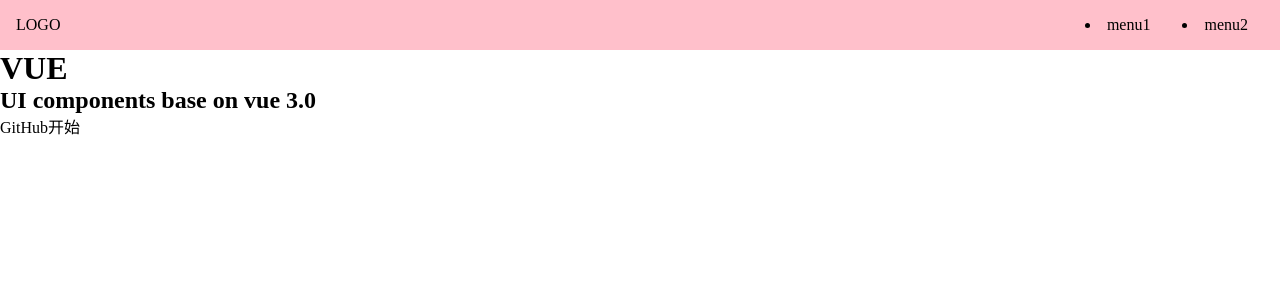
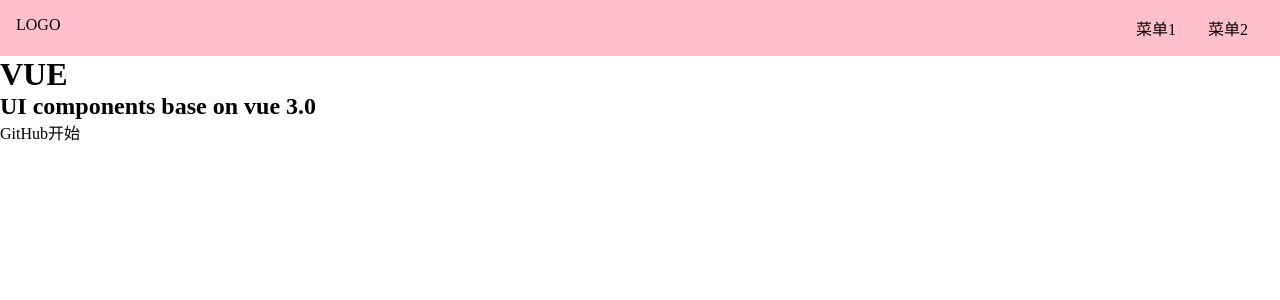
Before and after one commit to goldEli/vui, a Vue app: page /#/ in a window 1280 px wide. Shown: the top 300 px of the page. Built offline with nearby package versions, Linux system fonts and the light colour scheme.

Commit message:
add Topnav

```diff
--- a/src/Test.vue
+++ /dev/null
@@ -1,3 +0,0 @@
-<template>
-  <div>test</div>
-</template>
--- a/src/Test2.vue
+++ /dev/null
@@ -1,3 +0,0 @@
-<template>
-  <div>test2</div>
-</template>
--- /dev/null
+++ b/src/components/Topnav.vue
@@ -0,0 +1,33 @@
+<template>
+  <div class="topnav">
+    <div class="logo">LOGO</div>
+    <ul class="menu">
+      <li>菜单1</li>
+      <li>菜单2</li>
+    </ul>
+  </div>
+</template>
+<script lang="ts">
+export default {
+
+}
+</script>
+<style lang="scss" scoped>
+.topnav {
+  background: pink;
+  display: flex;
+  padding: 16px;
+  > .logo {
+    max-width: 6em;
+    margin-right: auto;
+  }
+  > .menu {
+    display: flex;
+    white-space: nowrap;
+    flex-wrap: nowrap;
+    > li {
+      margin: 0 1em;
+    }
+  }
+}
+</style>
--- a/src/views/Doc.vue
+++ b/src/views/Doc.vue
@@ -1,12 +1,18 @@
 <template>
   <div>
-    <div class="topnav">
-      <div class="logo"></div>
-      <div class="menu"></div>
-    </div>
+    <Topnav />
     <div class="content">
       <aside>边栏</aside>
       <main>主内容</main>
     </div>
   </div>
-</template>>
+</template>
+<script lang="ts">
+import Topnav from "../components/Topnav.vue"
+export default {
+  components: {
+    Topnav
+  }
+}
+
+</script>
--- a/src/views/Home.vue
+++ b/src/views/Home.vue
@@ -1,12 +1,6 @@
 <template>
   <div>
-    <div class="topnav">
-      <div class="logo">LOGO</div>
-      <div class="menu">
-        <li>menu1</li>
-        <li>menu2</li>
-      </div>
-    </div>
+    <Topnav />
     <div class="banner">
       <h1>VUE</h1>
       <h2>UI components base on vue 3.0</h2>
@@ -17,22 +11,11 @@
     </div>
   </div>
 </template>
+<script lang="ts">
+import Topnav from '../components/Topnav.vue'
+export default {
+  components: {Topnav}
+}
+</script>
 <style lang="scss" scoped>
-.topnav {
-  background: pink;
-  display: flex;
-  padding: 16px;
-  > .logo {
-    max-width: 6em;
-    margin-right: auto;
-  }
-  > .menu {
-    display: flex;
-    white-space: nowrap;
-    flex-wrap: nowrap;
-    > li {
-      margin: 0 1em;
-    }
-  }
-}
 </style>
```
